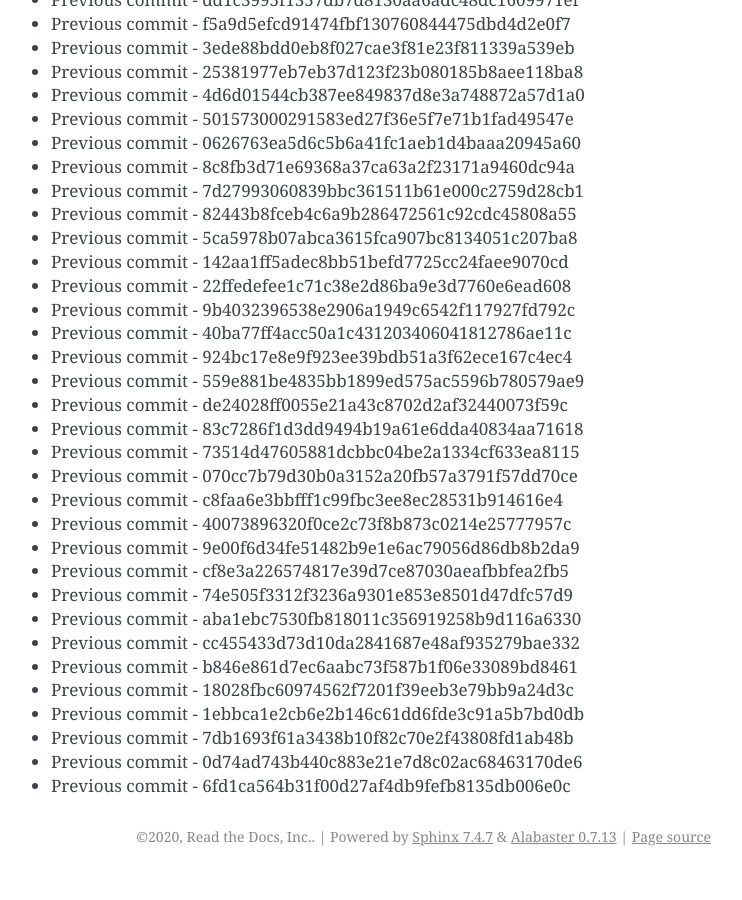
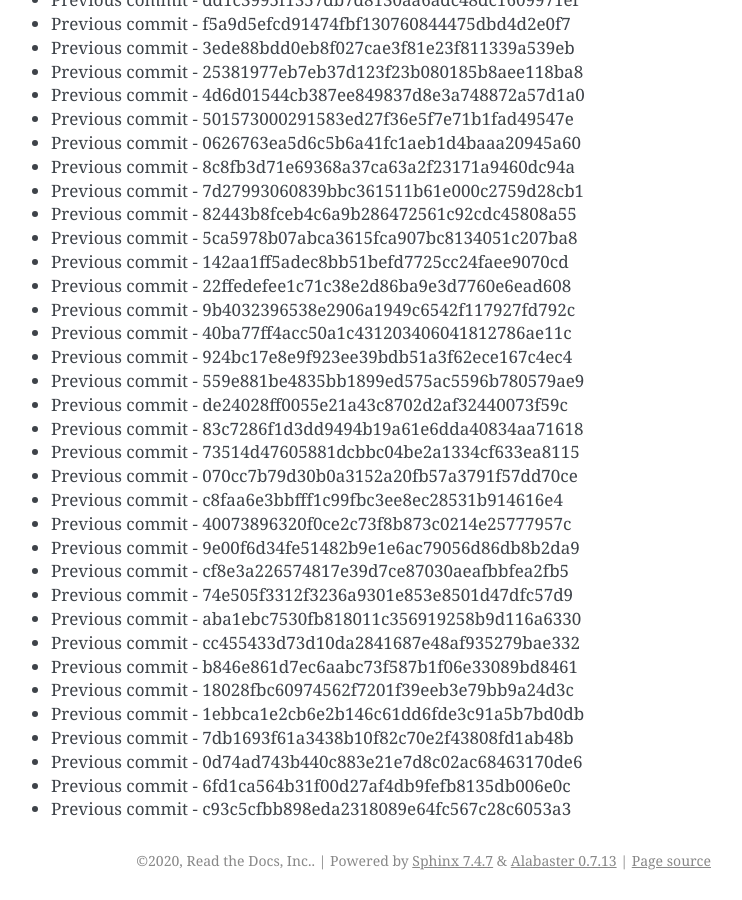
Before and after one commit to readthedocs/rtd-git-stresstest, a Sphinx documentation site: the page built from docs/updates.rst, in a window 1280 px wide and 900 px high, scrolled down 48130 px. Shown: the whole window, without its empty margins (399-1141 px from the left). Built offline with Sphinx 7.4.7, drawn with Linux system fonts in a browser that asks for light colours; before the commit the page ends 49006 px from its top, so only the background shows below that.

Commit message:
Generating commit from previous: c93c5cfbb898eda2318089e64fc567c28c6053a3

```diff
--- a/docs/updates.rst
+++ b/docs/updates.rst
@@ -2054,3 +2054,4 @@ It can be tested for any performance characteristics.
 * Previous commit - 7db1693f61a3438b10f82c70e2f43808fd1ab48b
 * Previous commit - 0d74ad743b440c883e21e7d8c02ac68463170de6
 * Previous commit - 6fd1ca564b31f00d27af4db9fefb8135db006e0c
+* Previous commit - c93c5cfbb898eda2318089e64fc567c28c6053a3
```
